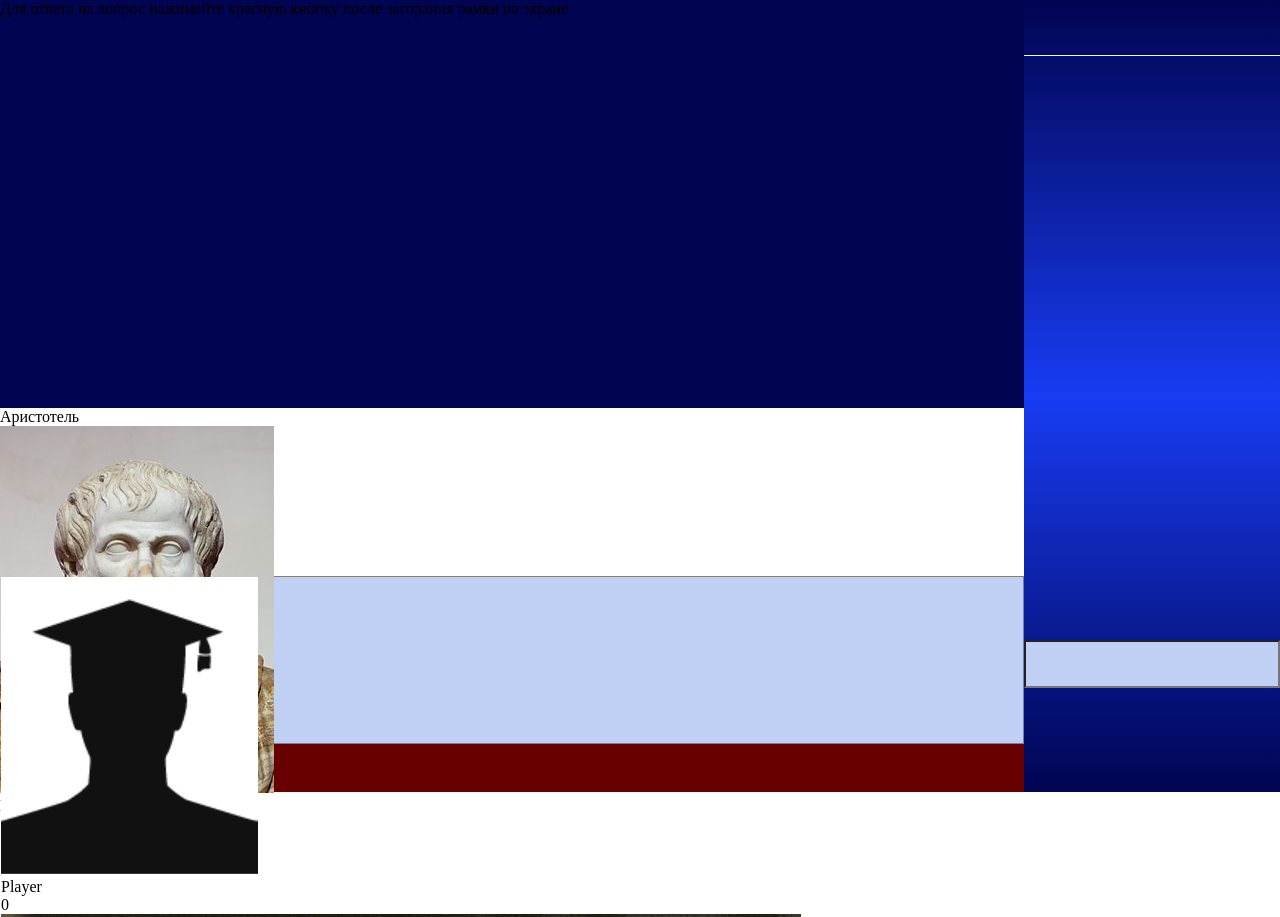
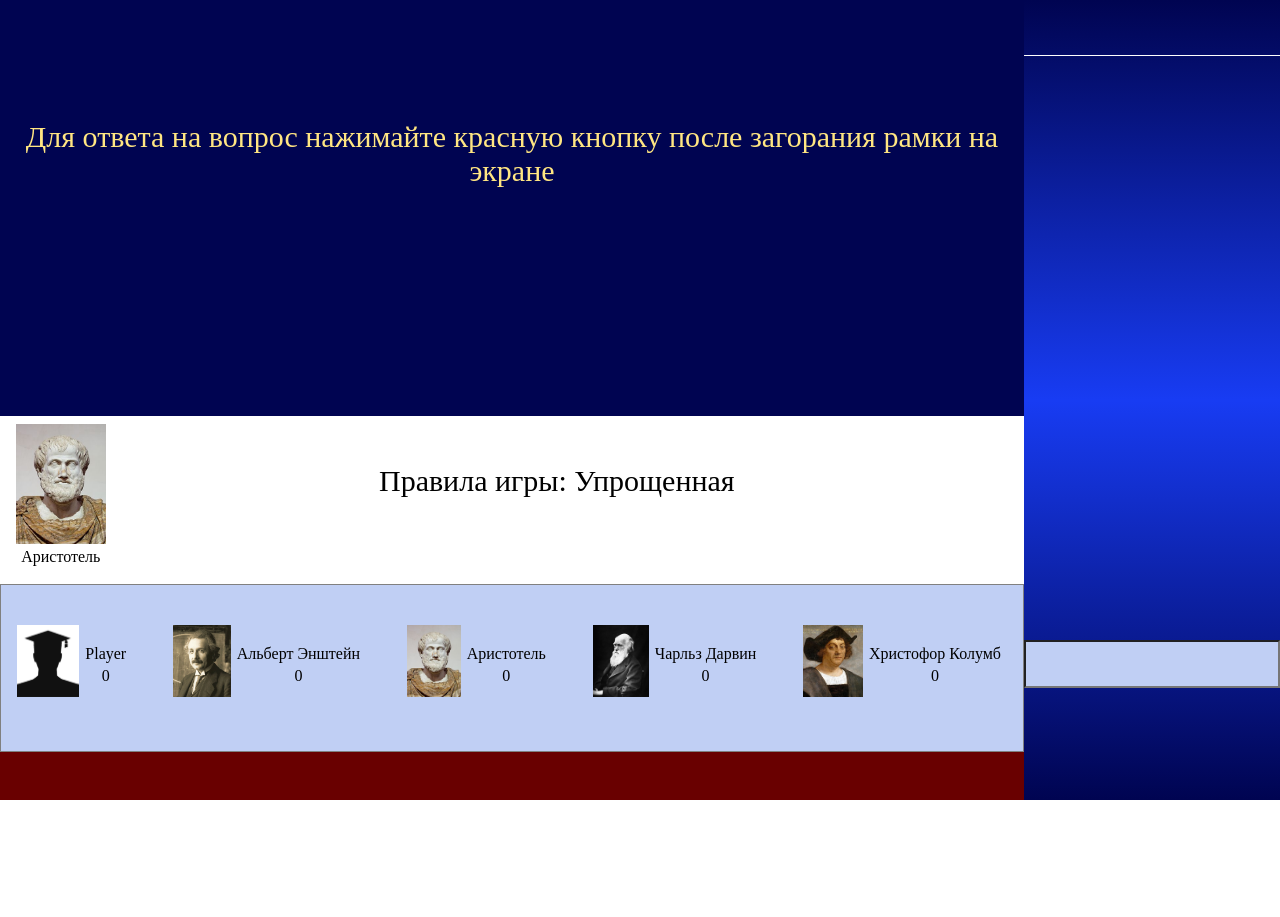
Before and after one commit to korytsa/sigame, a website: page dist/index.html in a window 1280 px wide. Shown: the top 917 px of the page. After the commit the page ends 800 px from the top, so only its background shows below. Drawn offline with Linux system fonts and the light colour scheme.

Commit message:
add styles for main area game page

```diff
--- a/src/js/render-game-screen.js
+++ b/src/js/render-game-screen.js
@@ -78,20 +78,21 @@ const renderGame =  {
         presenter.className = 'game__sub-screen__presenter';
         subScreenWrapper.append(presenter)
 
+        const presenterImg = document.createElement('img');
+        presenterImg.src = renderGame.presenter.img;
+        presenterImg.className = 'game__sub-screen__presenter-img';
+        presenter.append(presenterImg);
+
         const presenterName = document.createElement('p');
         presenterName.className = 'game__sub-screen__presenter-name'
         presenterName.innerText = renderGame.presenter.name;
         presenter.append(presenterName);
 
-        const presenterImg = document.createElement('img');
-        presenterImg.src = renderGame.presenter.img;
-        presenterImg.className = 'game__sub-screen__presenter-img';
-        presenter.append(presenterImg);
-
         const display = document.createElement('div');
         display.className = 'game__sub-screen__display';
         subScreenWrapper.append(display);
         const displayText = document.createElement('p');
+        displayText.className = 'game__sub-screen__display__text';
         displayText.innerText = `Правила игры: ${renderGame.rules}`;
         display.append(displayText);
     },
@@ -103,13 +104,10 @@ const renderGame =  {
             playerCard.className = 'game__player-list__card';
             playerList.append(playerCard);
 
-            const playerAvatarWrapepr = document.createElement('div')
-            playerAvatarWrapepr.className = 'game__player-list__avatar-wrapper';
-            playerCard.append(playerAvatarWrapepr);
             const playerAvatar = document.createElement('img');
             playerAvatar.className = 'game__player-list__avatar';
             playerAvatar.src = botList[i].src;
-            playerAvatarWrapepr.append(playerAvatar);
+            playerCard.append(playerAvatar);
 
             const playerInfo = document.createElement('div');
             playerInfo.className = 'game__player-list__info';
@@ -127,13 +125,10 @@ const renderGame =  {
         }
 
         const currentPlayer = playerList.firstChild;
-        const currentPlayerAvatar = currentPlayer.firstChild.firstChild;
+        const currentPlayerAvatar = currentPlayer.firstChild;
         const currentPlayerName = currentPlayer.lastChild.firstChild;
         currentPlayerAvatar.src = renderGame.player.img;
         currentPlayerName.innerText = renderGame.player.name;
-
-
-
     }
 }
 
--- a/src/scss/render-game-screen.scss
+++ b/src/scss/render-game-screen.scss
@@ -4,21 +4,66 @@
         width: 80%;
     }
     &__main-area__main-screen {
-        height: 51vh;
+        height: 52vh;
         background: #000451;
+    }
+    &__main-screen__text {
+        font-size: 30px;
+        color: #ffe682;
+        text-align: center;
+        // исправить вертикальное вырванивание
+        padding:15vh 16px 0px;
     }
     &__main-area__sub-screen {
         height: 21vh;
         background: #fff;
     }
+    &__sub-screen__wrapper {
+        display: flex;
+        justify-content: space-between;
+
+        text-align: center;
+        padding: 8px 16px;
+    }
+    &__sub-screen__presenter-img {
+        height: 15vh;
+    }
+    &__sub-screen__display {
+        width: 100%;
+    }
+    &__sub-screen__display__text {
+        font-size: 30px;
+        // исправить вертикальное вырванивание
+        padding-top: 5vh;
+    }
     &__main-area__player-list {
+        display: flex;
+        justify-content: space-between;
+        padding: 5vh 16px;
         height: 21vh;
         background: #c0cff4;
         border: 1px solid grey;
     }
+    &__player-list__card {
+        display: flex;
+        text-align: center;
+    }
+    &__player-list__avatar {
+        height: 9vh;
+    }
+    &__player-list__info {
+        padding: 2.5vh 6px;
+    }
+    &__player-list__score {
+        padding-top: 4px;
+    }
     &__main-area__answer-btn {
         height: 6vh;
         background: #690000;
+        cursor: pointer;
+    }
+    &__main-area__answer-btn:hover {
+        background: #FF0000;
     }
     &__sub-area {
         width: 20%;
```
Also changed, not shown: dist/bundle.js, dist/style.css.
